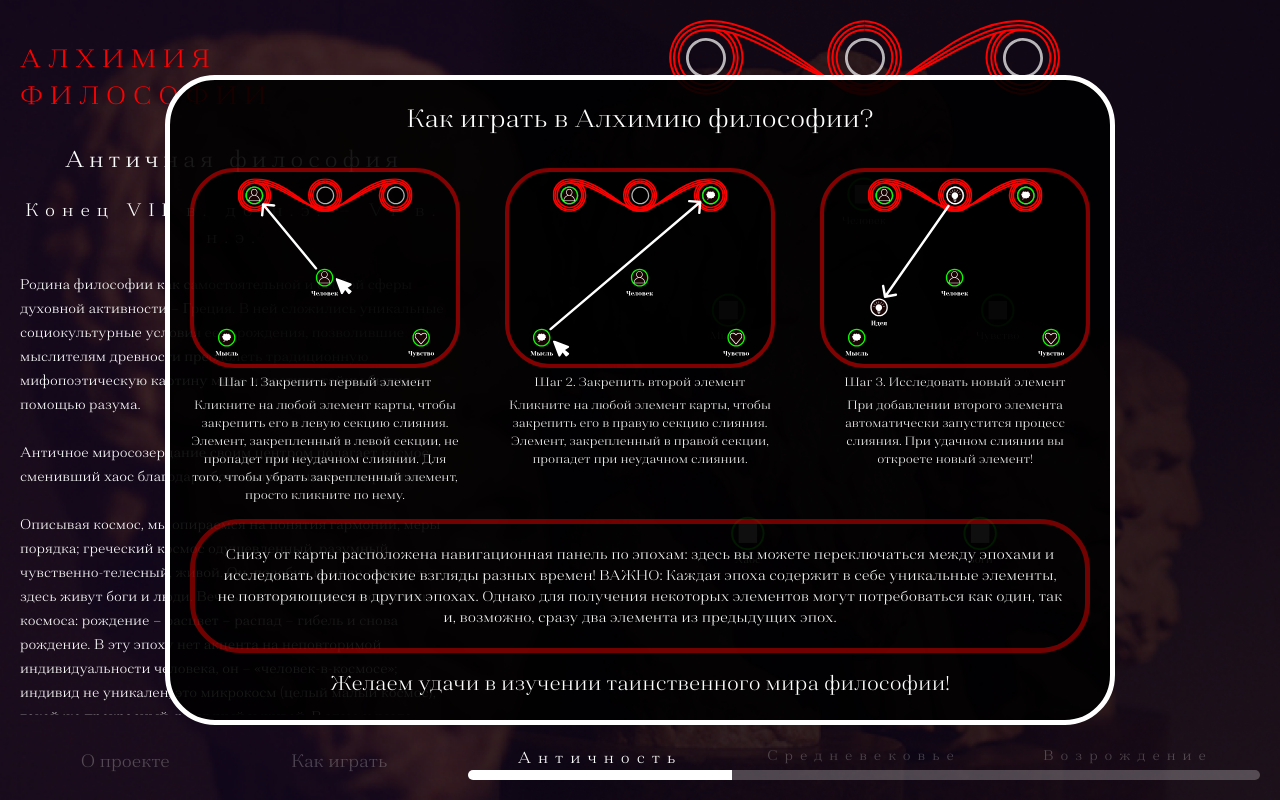
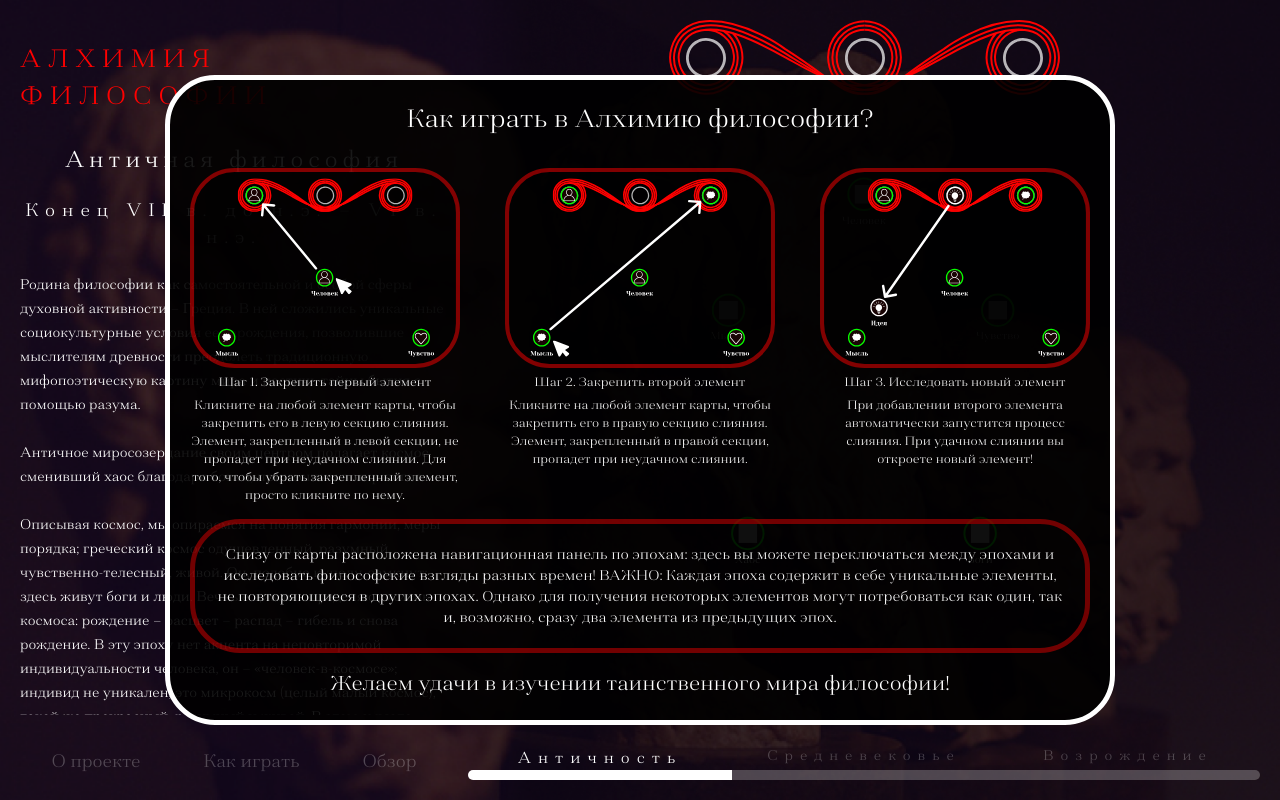
Before and after one commit to BossMouseFire/philosophy-alchemy, a React (Create React App) app: page / in a window 1280 px wide. Built offline with nearby package versions, Linux system fonts and the light colour scheme.

Commit message:
final versino

```diff
--- a/src/components/game/game.tsx
+++ b/src/components/game/game.tsx
@@ -1,12 +1,11 @@
-import React, { useState } from 'react';
+import React from 'react';
 import styles from './game.module.scss';
 import { Merger } from '../merger/merger';
 import { GameWrapper } from './gameWrapper';
 import { GameActions } from './gameActions';
 import { IGameProps } from './gameProps';
 
-export const Game: React.FC<IGameProps> = ({ eraId, setEraId }) => {
-  const [, setForceUpdate] = useState<boolean>(false);
+export const Game: React.FC<IGameProps> = ({ eraId, setEraId, setForceUpdate }) => {
   return (
     <div className={styles.gameComponent}>
       <Merger eraId={eraId} setForceUpdate={setForceUpdate} />
--- a/src/components/game/gameActions.tsx
+++ b/src/components/game/gameActions.tsx
@@ -1,10 +1,10 @@
 import React from 'react';
 import styles from './game.module.scss';
 import cn from 'classnames';
-import { IGameProps } from './gameProps';
+import { IGameActions } from './gameProps';
 import { useGlobalContext } from '../../context';
 
-export const GameActions: React.FC<IGameProps> = ({ eraId, setEraId }) => {
+export const GameActions: React.FC<IGameActions> = ({ eraId, setEraId }) => {
   const { setElements } = useGlobalContext();
 
   const onChangeEra = (eraId: number) => {
--- a/src/components/game/gameProps.ts
+++ b/src/components/game/gameProps.ts
@@ -6,4 +6,9 @@ export interface IGameWrapper {
 
 export interface IGameProps extends IGameWrapper {
   setEraId: React.Dispatch<React.SetStateAction<number>>;
+  setForceUpdate: React.Dispatch<React.SetStateAction<boolean>>;
 }
+
+export interface IGameActions extends IGameWrapper {
+  setEraId: React.Dispatch<React.SetStateAction<number>>;
+}
--- a/src/components/history/history.tsx
+++ b/src/components/history/history.tsx
@@ -4,8 +4,10 @@ import { Information } from '../information/information';
 import { useGlobalContext } from '../../context';
 import { ModalAbout } from '../modalAbout/modalAbout';
 import { ModalHelper } from '../modalHelper/modalHelper';
+import DataService from '../../services/DataService';
+import { IHistory } from './historyProps';
 
-export const History: React.FC = () => {
+export const History: React.FC<IHistory> = ({ setForceUpdate }) => {
   const { history } = useGlobalContext();
   const { title, years, description } = history;
   const [activeAboutModal, setActiveAboutModal] = useState<boolean>(false);
@@ -19,6 +21,11 @@ export const History: React.FC = () => {
     setActiveHelperModal(true);
   };
 
+  const onOpenAllElements = () => {
+    DataService.openAllElements();
+    setForceUpdate((state) => !state);
+  };
+
   return (
     <div className={styles.history}>
       <div className={styles.titleComponent}>
@@ -28,6 +35,7 @@ export const History: React.FC = () => {
       <div className={styles.actions}>
         <button onClick={onActiveAboutModal}>О проекте</button>
         <button onClick={onActiveHelperModal}>Как играть</button>
+        <button onClick={onOpenAllElements}>Обзор</button>
       </div>
       {activeAboutModal && (
         <ModalAbout activeModal={activeAboutModal} setActiveModal={setActiveAboutModal} />
--- /dev/null
+++ b/src/components/history/historyProps.ts
@@ -0,0 +1,5 @@
+import React from 'react';
+
+export interface IHistory {
+  setForceUpdate: React.Dispatch<React.SetStateAction<boolean>>;
+}
--- a/src/pages/mainPage/mainPage.tsx
+++ b/src/pages/mainPage/mainPage.tsx
@@ -6,6 +6,7 @@ import { ModalHelper } from '../../components/modalHelper/modalHelper';
 export const MainPage: React.FC = () => {
   const [eraId, setEraId] = useState<number>(0);
   const [activeModal, setActiveModal] = useState<boolean>(false);
+  const [, setForceUpdate] = useState<boolean>(false);
 
   useEffect(() => {
     const state = localStorage.getItem('firstRun');
@@ -16,8 +17,8 @@ export const MainPage: React.FC = () => {
   }, []);
   return (
     <LayoutPage eraId={eraId}>
-      <History />
-      <Game eraId={eraId} setEraId={setEraId} />
+      <History setForceUpdate={setForceUpdate} />
+      <Game eraId={eraId} setEraId={setEraId} setForceUpdate={setForceUpdate} />
       {activeModal && <ModalHelper activeModal={activeModal} setActiveModal={setActiveModal} />}
     </LayoutPage>
   );
--- a/src/services/DataService.ts
+++ b/src/services/DataService.ts
@@ -20,6 +20,15 @@ class DataService {
       return era.elements.find((element) => element.id === idElement);
     }
     return undefined;
+  }
+
+  public openAllElements() {
+    const { eraArray } = this.data;
+    eraArray.forEach((era) => {
+      era.elements.forEach((element) => {
+        element.enabled = true;
+      });
+    });
   }
 
   public checkGeneralChild(
```
